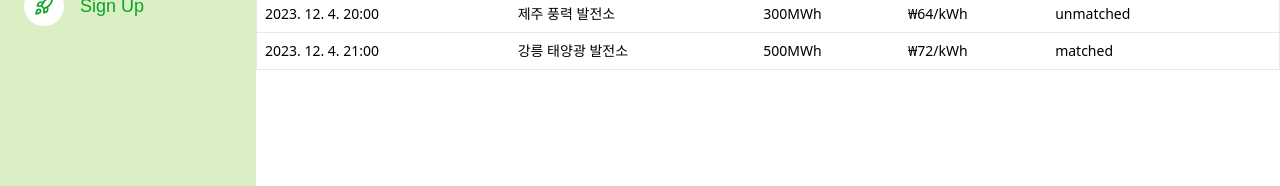
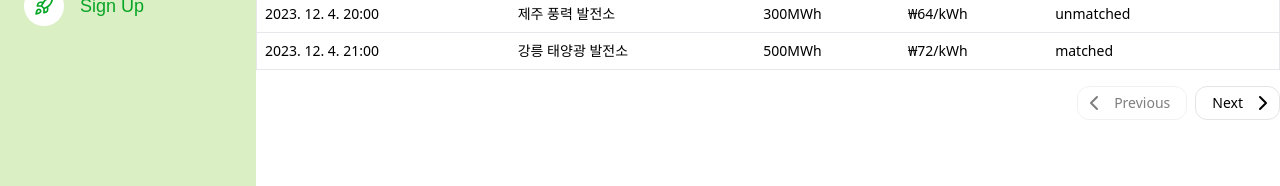
Before and after one commit to turbinecrew/turbin_electrical, a Next.js app: page /trading/trading-table in a window 1280 px wide. Shown: the part 462-648 px from the top of the page. Built offline with nearby package versions, Linux system fonts and the light colour scheme.

Commit message:
✨ : 페이지네이션 작업

```diff
--- a/src/components/common/button/index.tsx
+++ b/src/components/common/button/index.tsx
@@ -10,7 +10,7 @@ const Button = (props: ButtonProps) => {
 			{...rest}
 			className={cn(
 				className,
-				"inline-flex items-center justify-center gap-2 whitespace-nowrap rounded-md border border-input bg-background text-sm font-medium ring-offset-background transition-colors hover:bg-accent hover:text-accent-foreground focus-visible:outline-none focus-visible:ring-2 focus-visible:ring-ring focus-visible:ring-offset-2 disabled:pointer-events-none disabled:opacity-50",
+				"inline-flex items-center justify-center gap-2 whitespace-nowrap rounded-xl border border-input bg-background p-1 text-sm font-medium ring-offset-background transition-colors hover:bg-accent hover:text-accent-foreground focus-visible:outline-none focus-visible:ring-2 focus-visible:ring-ring focus-visible:ring-offset-2 disabled:pointer-events-none disabled:opacity-50",
 			)}
 		>
 			{props.children}
--- a/src/components/common/data-table/index.tsx
+++ b/src/components/common/data-table/index.tsx
@@ -6,7 +6,6 @@ import {
 	flexRender,
 	getCoreRowModel,
 	getPaginationRowModel,
-	getSortedRowModel,
 	useReactTable,
 } from "@tanstack/react-table"
 
@@ -18,6 +17,8 @@ import {
 	TableHeader,
 	TableRow,
 } from "@/components/ui/table"
+import Button from "@/components/common/button"
+import { ChevronLeft, ChevronRight } from "lucide-react"
 
 interface DataTableProps<TData, TValue> {
 	columns: ColumnDef<TData, TValue>[]
@@ -28,17 +29,11 @@ export function DataTable<TData, TValue>({
 	columns,
 	data,
 }: DataTableProps<TData, TValue>) {
-	const [sorting, setSorting] = React.useState<SortingState>([])
 	const table = useReactTable({
 		data,
 		columns,
 		getCoreRowModel: getCoreRowModel(),
 		getPaginationRowModel: getPaginationRowModel(),
-		onSortingChange: setSorting,
-		getSortedRowModel: getSortedRowModel(),
-		state: {
-			sorting,
-		},
 	})
 
 	return (
@@ -93,6 +88,24 @@ export function DataTable<TData, TValue>({
 					</TableBody>
 				</Table>
 			</div>
+			<div className="flex items-center justify-end space-x-2 py-4">
+				<Button
+					className="pr-4 hover:bg-lime-200"
+					onClick={() => table.previousPage()}
+					disabled={!table.getCanPreviousPage()}
+				>
+					<ChevronLeft />
+					Previous
+				</Button>
+				<Button
+					className="pl-4 hover:bg-lime-200"
+					onClick={() => table.nextPage()}
+					disabled={!table.getCanNextPage()}
+				>
+					Next
+					<ChevronRight />
+				</Button>
+			</div>
 		</div>
 	)
 }
```
